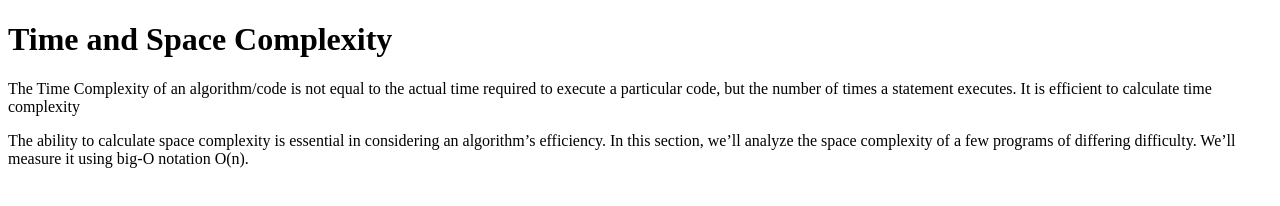
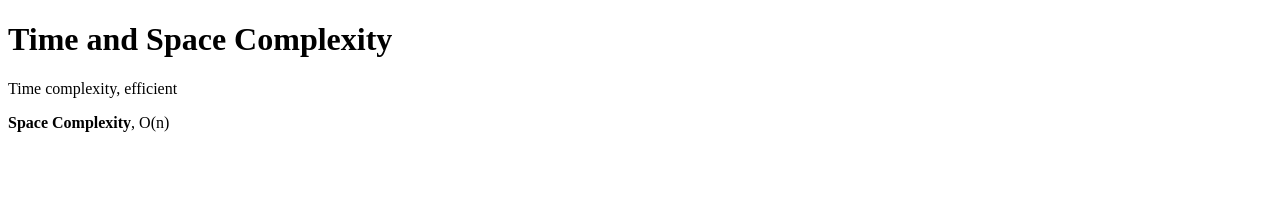
Before and after one commit to acciojob/time-and-space-complexity-KhushaliDudhabade, a website: page main.html in a window 1280 px wide. Drawn offline with Linux system fonts and the light colour scheme.

Commit message:
created a submission

```diff
--- a/main.html
+++ b/main.html
@@ -9,8 +9,8 @@
 <body>
 	<!-- the entire body must be written by student -->
 	<h1>Time and Space Complexity</h1>
-	<p>The Time Complexity of an algorithm/code is not equal to the actual time required to execute a particular code, but the number of times a statement executes. It is efficient to calculate time complexity</p>
-	<p>The ability to calculate space complexity is essential in considering an algorithm’s efficiency. In this section, we’ll analyze the space complexity of a few programs of differing difficulty. We’ll measure it using big-O notation O(n).</p>
+	<p>Time complexity, efficient</p>
+	<p><b>Space Complexity</b>, O(n)</p>
     <script type="text/javascript" src="./script.js">
 </script>
 
```
